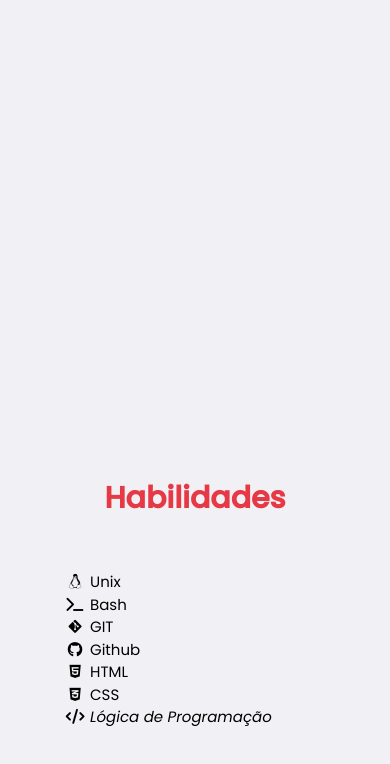
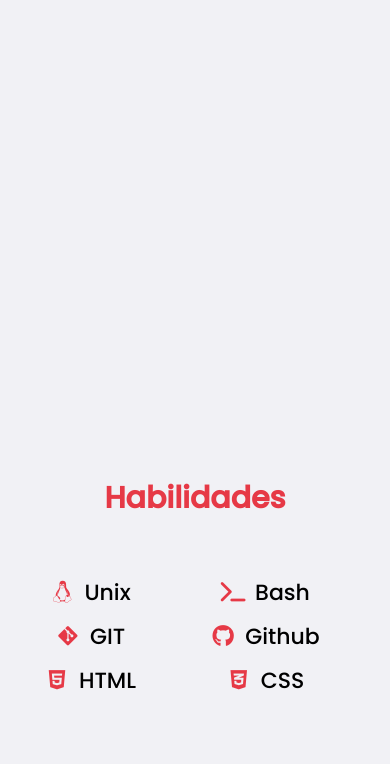
Before and after one commit to negres/portfolio, a plain HTML site: page index.html in a window 390 px wide. Shown: the part 1462-2226 px from the top of the page. Drawn offline with Linux system fonts and the light colour scheme.

Commit message:
Adiciona efeito hover nas tags a

```diff
--- a/index.html
+++ b/index.html
@@ -61,7 +61,7 @@
           <li><span class="fa-li"><i class="fab fa-github"></i></span>Github</li>
           <li><span class="fa-li"><i class="fab fa-html5"></i></span>HTML</li>
           <li><span class="fa-li"><i class="fab fa-css3-alt"></i></span>CSS</li>
-          <li><span class="fa-li"><i class="fas fa-code"></i></span><em>Lógica de Programação</em></li>
+
         </ul>
     </div>
   </div>
--- a/styles.css
+++ b/styles.css
@@ -42,11 +42,12 @@ body {
   font-family: 'Poppins', sans-serif;
   font-weight: 500;
   font-size: 2.2rem;
+
+  transition: 300ms;
 }
 
 .sidebar a:hover {
   background-color: #ee4f5c;
-  color: white;
 }
 
 /* CONTENT WEB */
@@ -108,6 +109,11 @@ body {
   align-items: center;
 
   text-decoration: none;
+
+  transition: 300ms;
+}
+.social-links a:hover {
+  background: #ee4f5c;
 }
 
 /* ABOUT PAGE WEB*/
@@ -147,14 +153,23 @@ body {
   margin: 0;
   text-align: left;
 
+  font-weight: 500;
+
   padding: 80px 50px;
+
+  display: grid;
+  grid-template-columns: 1fr 1fr;
+  justify-items: center;
 }
 
 .skills li{
   list-style: none;
-  font-size: 2.8rem;
+  font-size: 3.8rem;
+  line-height: 2;
+}
 
-  line-height: 1.5;
+.fa-li {
+  color: #e63946;
 }
 
 
@@ -162,7 +177,7 @@ body {
 /* ------- MEDIA QUERY ----------- */
 
 /* TABLET */
-@media screen and (max-width: 768px) {
+@media screen and (max-width: 870px) {
   .sidebar {
     width: 100%;
     height: 60px;
@@ -261,8 +276,12 @@ body {
   .about p {
     font-size: 1.8rem;
     padding: 50px 20px 0;
+    line-height: 2.5;
   }
   /* SKILLS */
+  .skills {
+    padding: 50px 40px;
+  }
 
   .skills h2 {
     padding-top: 50px;
@@ -274,7 +293,14 @@ body {
   }
 
   .skills li{
-    font-size: 1.8rem;
+    font-size: 2.2rem;
+  }
+
+  .fa-ul {
+    display: grid;
+    grid-template-columns: 1fr 1fr;
+    justify-items: center;
+    align-items: center;
   }
 
 }
@@ -357,8 +383,9 @@ body {
   }
 
   .about p {
-    font-size: 1.5rem;
+    font-size: 1.8rem;
     padding: 50px 5px 0;
+    line-height: 1.5;
   }
 
   .skills h2 {
@@ -366,11 +393,23 @@ body {
     font-size: 3rem;
   }
 
+  .skills {
+    padding: 50px 0;
+  }
+
   .skills ul {
-    padding-top: 50px;
+    padding: 50px 0;
+
   }
 
   .skills li{
-    font-size: 1.5rem;
+    font-size: 2.2rem;
   }
+
+  .fa-ul {
+    display: grid;
+    grid-template-columns: 1fr 1fr;
+    justify-items: center;
+  }
+
 }
```
